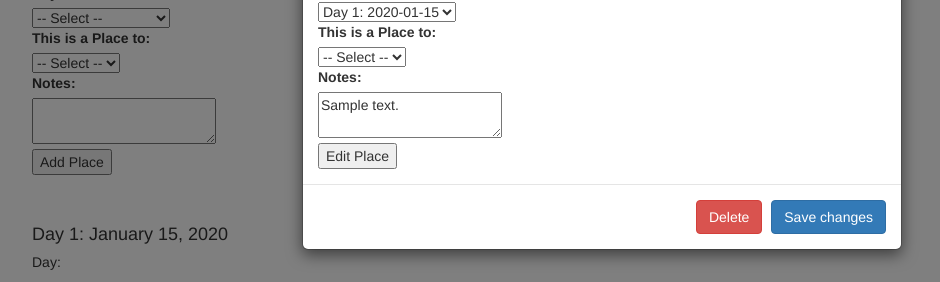
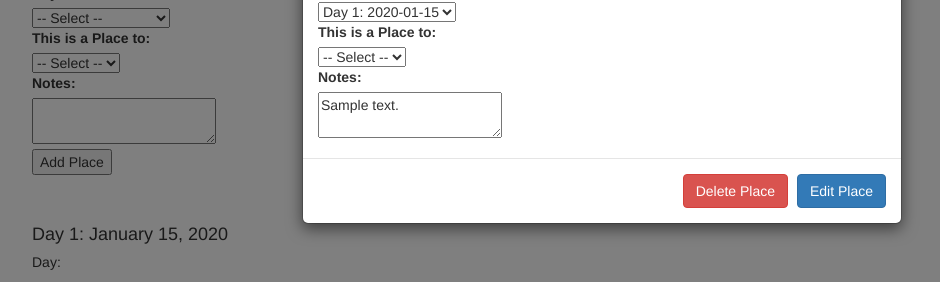
Before and after one commit to kellyoung/itinerary-mapper, a Flask app: a page that uses templates/trip_page.html in a window 1280 px wide, after a click on "Edit Place". Shown: the part 518-800 px from the top of the page, without its empty margins (38-978 px from the left). Run offline with Flask 2, Linux system fonts and the light colour scheme; the visitor is signed in with stand-in values (Sample User, id 1); tables that the repository leaves empty hold one stand-in row (values such as "Sample post"); some libraries are stand-ins or nearby versions.

Commit message:
edit form now can be submitted and deleted and will update the page as well as the database

```diff
--- a/server.py
+++ b/server.py
@@ -3,7 +3,7 @@
 from jinja2 import StrictUndefined
 
 from flask import (Flask, render_template, redirect, request, flash,
-                   session, jsonify)
+                   session, jsonify, url_for)
 
 # from flask_debugtoolbar import DebugToolbarExtension
 
@@ -205,9 +205,12 @@ def add_place():
     return jsonify({'place_id': new_place.place_id, 'new_place_div': new_place_div})
 
 
-
 @app.route('/edit_place_info.json')
 def get_place_info():
+    """
+    Passes back info to Edit place Form
+    """
+
     place_id = request.args.get('place_id')
     select_place = Place.query.get(place_id)
     formatted_date = select_place.date.strftime("%Y-%m-%d")
@@ -219,6 +222,64 @@ def get_place_info():
                     'cat_id': select_place.cat_id, 'notes': select_place.notes,
                     'formatted_date': formatted_date})
 
+
+@app.route('/delete_place.json', methods=['POST'])
+def delete_place():
+    """
+    Deletes a place by trip_id submitted and rerenders the create trip page.
+    """
+
+    place_id = request.form.get('place_id')
+
+    place_to_delete = Place.query.get(int(place_id))
+
+    db.session.delete(place_to_delete)
+    db.session.commit()
+    #  destination = url_for('.create_trip', username=username, trip_id=trip_id)
+
+    return jsonify({'status': 'Deleted'})
+
+
+@app.route('/edit_place.json', methods=['POST'])
+def edit_place():
+    place_id = request.form.get('place_id')
+    place_name = request.form.get('place_name')
+    place_search = request.form.get('place_search')
+    visit_day = request.form.get('visit_day')
+    day_num, date = visit_day.split(',')
+    category = request.form.get('category')
+    notes = request.form.get('notes')
+    latitude = request.form.get('latitude')
+    longitude = request.form.get('longitude')
+
+    place_to_edit = Place.query.get(int(place_id))
+
+    if place_name != place_to_edit.place_name:
+        place_to_edit.place_name = place_name
+
+    if place_search != place_to_edit.place_loc:
+        place_to_edit.place_loc = place_search
+
+    if int(day_num) != place_to_edit.day_num:
+        place_to_edit.day_num = int(day_num)
+
+    if date != place_to_edit.date.strftime("%Y-%m-%d"):
+        place_to_edit.date = date
+
+    if category != place_to_edit.cat_id:
+        place_to_edit.cat_id = category
+
+    if notes != place_to_edit.notes:
+        place_to_edit.notes = notes
+
+    if latitude and longitude:
+        place_to_edit.latitude = latitude
+        place_to_edit.longitude = longitude
+
+    db.session.commit()
+
+    return jsonify({'status': 'Edited'})
+
 if __name__ == '__main__':
 
     app.debug = True
--- a/static/js/add_new_place.js
+++ b/static/js/add_new_place.js
@@ -32,5 +32,3 @@ function addPlaceToDB(evt) {
 
     });
 }
-
-// $('#add-trip-form').on('submit', addPlace);
--- a/static/js/add_place_map.js
+++ b/static/js/add_place_map.js
@@ -76,6 +76,7 @@ function initAutocomplete() {
 
   //open edit form modal, displayForm in edit_form.js
   $(document).on('click', '.edit-btn', displayForm);
-
+  //delete place that is clicked, sendDeleteInfo from edit_form.js
+  $('#delete-place-btn').on('click', sendDeleteInfo);
 
 }
--- a/static/js/edit_place_form.js
+++ b/static/js/edit_place_form.js
@@ -3,6 +3,7 @@
     google.maps.event.trigger(editMap, "resize");
     editMap.setCenter(currentCenter);
 });
+
 
 var editFormParams;
 function displayForm(){
@@ -98,5 +99,49 @@ function displayForm(){
 
 }
 
+//send info to server to delete place and refresh page
+function sendDeleteInfo(){
+    var delete_place_id = $("#edit-place_id").val();
+    var deletePlaceParams = {
+        place_id: delete_place_id
+    };
 
- // $(document).on('click', '.edit-btn', displayForm);
+    $.post('/delete_place.json', deletePlaceParams, function(results){
+        console.log(results.status);
+        location.reload();
+    });
+}
+
+//send info to server to update place and refresh page
+function sendEditInfo(evt){
+    evt.preventDefault();
+    var place_id = $('#edit-place_id').val();
+    var place_name = $('#edit-placename').val();
+    var place_search = $('#edit-place-search').val();
+    var visit_day = $('#edit-tripday').val();
+    var category = $('#edit-tripcat').val();
+    var notes = $('#edit-tripnotes').val();
+
+    var editPlaceParams = {
+        place_id: place_id,
+        place_name: place_name,
+        place_search: place_search,
+        visit_day: visit_day,
+        category: category,
+        notes: notes
+    };
+
+    //check to see if there was a new place (editPlace), if there is pass in lat and long
+    if (editPlace) {
+        editPlaceParams.latitude = editPlace.geometry.location.lat();
+        editPlaceParams.longitude = editPlace.geometry.location.lng();
+    }
+    editPlace = '';
+    console.log(editPlaceParams);
+    $.post('/edit_place.json', editPlaceParams, function(results){
+        console.log(results.status);
+        location.reload();
+    });
+}
+
+$('#edit-place-btn').on('click', sendEditInfo);
--- a/templates/trip_page.html
+++ b/templates/trip_page.html
@@ -73,19 +73,23 @@
                 <div>
                     <textarea id="edit-tripnotes" name="edit-tripnotes"></textarea>
                 </div>
-                <input id="edit-place" type='submit' value='Edit Place'>
             </form>
+
           </div>
           <div class="modal-footer">
-            <button type="button" class="btn btn-danger" data-dismiss="modal">Delete</button>
-            <button type="button" class="btn btn-primary">Save changes</button>
+            <button type="button" class="btn btn-danger" id='delete-place-btn' value="Delete Place">
+                Delete Place
+            </button>
+            <button type="submit" class="btn btn-primary" form="edit-place-form" value="Edit Place" id='edit-place-btn'>
+                Edit Place
+            </button>
           </div>
+
         </div>
       </div>
     </div>
 
     <div>
-        <div id='testmap'></div>
         {% for day in trip_dates %}
             <div id='day-{{ day[0] }}'>
                 <h4>Day {{ day[0] }}: {{ day[2] }}</h4>
```
